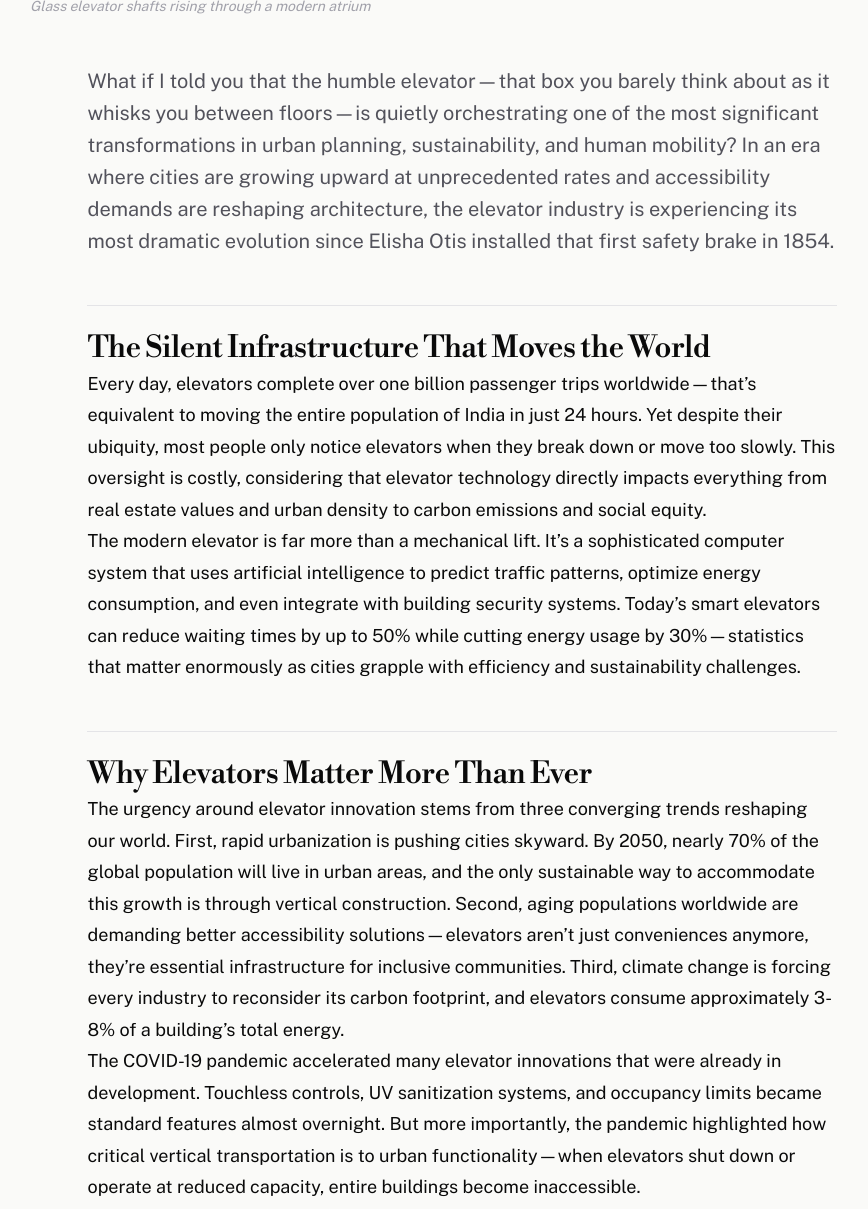
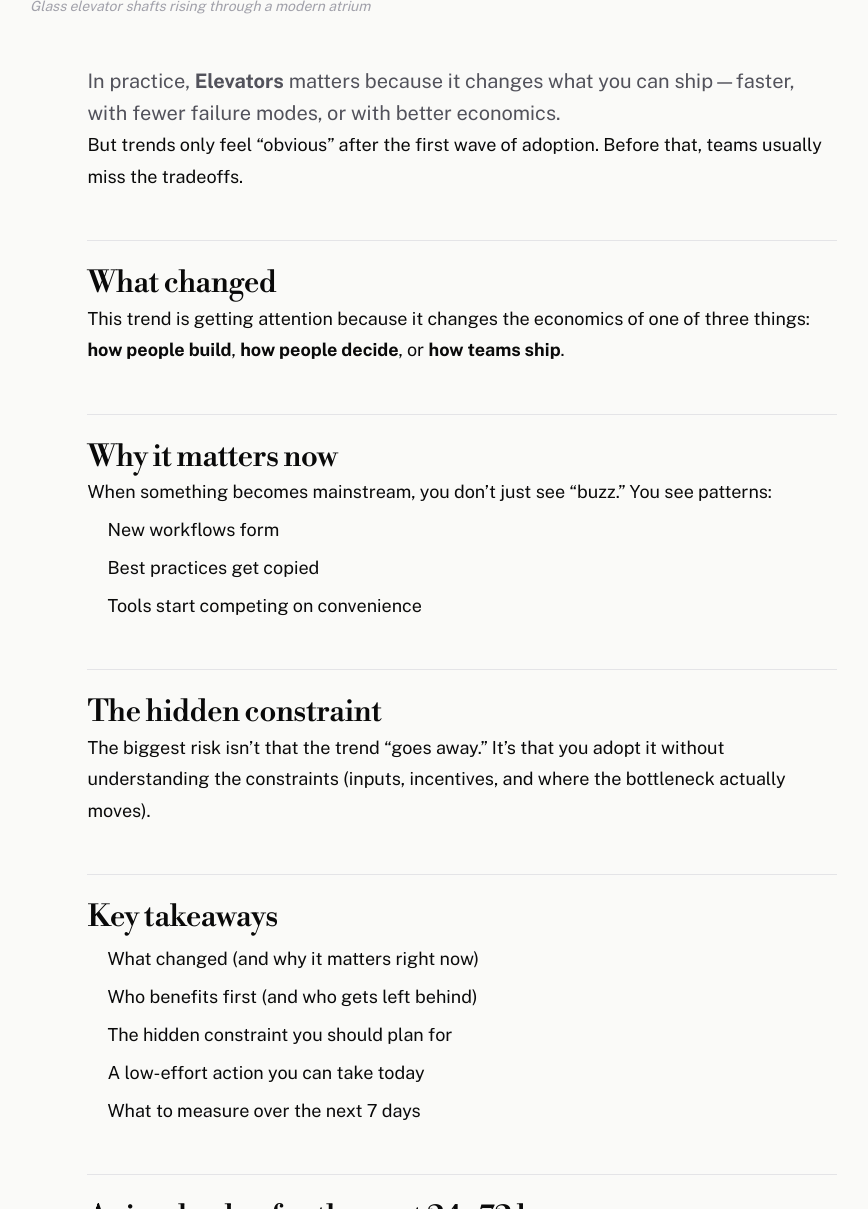
Before and after one commit to zheeno/jists, a Jekyll site: the page built from _posts/2026-08-01-elevators.md, in a window 1280 px wide and 1400 px high, scrolled down 617 px, cut to the strip 191-1400 px from the top of the window. Shown: the whole strip, without its empty margins (178-1046 px from the left). Built offline with Jekyll 4.4.1, drawn with Linux system fonts in a browser that asks for light colours; nearby versions of some CDN libraries; some of the changed text lies outside the part shown.

Commit message:
Update _posts/2026-08-01-elevators.md

```diff
--- a/_posts/2026-08-01-elevators.md
+++ b/_posts/2026-08-01-elevators.md
@@ -5,71 +5,57 @@
 source: hackernews
 category: Infrastructure
 author: Efezino Ukpowe
-readTime: 5 min read
+readTime: 2 min read
 feedUrl: 2026/08/01/elevators.html
 imageUrl: https://images.unsplash.com/photo-1486406146926-c627a92ad1ab?auto=format&fit=crop&w=1600&q=80
 imageAlt: "Glass elevator shafts rising through a modern atrium"
 ---
 
-What if I told you that the humble elevator—that box you barely think about as it whisks you between floors—is quietly orchestrating one of the most significant transformations in urban planning, sustainability, and human mobility? In an era where cities are growing upward at unprecedented rates and accessibility demands are reshaping architecture, the elevator industry is experiencing its most dramatic evolution since Elisha Otis installed that first safety brake in 1854.
+In practice, **Elevators** matters because it changes what you can ship—faster, with fewer failure modes, or with better economics.
 
-<h2 class="editorial-h2" id="the-silent-infrastructure-that-moves-the-world">The Silent Infrastructure That Moves the World</h2>
+But trends only feel “obvious” after the first wave of adoption. Before that, teams usually miss the tradeoffs.
 
-Every day, elevators complete over one billion passenger trips worldwide—that's equivalent to moving the entire population of India in just 24 hours. Yet despite their ubiquity, most people only notice elevators when they break down or move too slowly. This oversight is costly, considering that elevator technology directly impacts everything from real estate values and urban density to carbon emissions and social equity.
+<h2 class="editorial-h2" id="what-changed">What changed</h2>
 
-The modern elevator is far more than a mechanical lift. It's a sophisticated computer system that uses artificial intelligence to predict traffic patterns, optimize energy consumption, and even integrate with building security systems. Today's smart elevators can reduce waiting times by up to 50% while cutting energy usage by 30%—statistics that matter enormously as cities grapple with efficiency and sustainability challenges.
+This trend is getting attention because it changes the economics of one of three things: **how people build**, **how people decide**, or **how teams ship**.
 
-<h2 class="editorial-h2" id="why-elevators-matter-more-than-ever">Why Elevators Matter More Than Ever</h2>
+<h2 class="editorial-h2" id="why-it-matters-now">Why it matters now</h2>
 
-The urgency around elevator innovation stems from three converging trends reshaping our world. First, rapid urbanization is pushing cities skyward. By 2050, nearly 70% of the global population will live in urban areas, and the only sustainable way to accommodate this growth is through vertical construction. Second, aging populations worldwide are demanding better accessibility solutions—elevators aren't just conveniences anymore, they're essential infrastructure for inclusive communities. Third, climate change is forcing every industry to reconsider its carbon footprint, and elevators consume approximately 3-8% of a building's total energy.
+When something becomes mainstream, you don’t just see “buzz.” You see patterns:
+- New workflows form
+- Best practices get copied
+- Tools start competing on convenience
 
-The COVID-19 pandemic accelerated many elevator innovations that were already in development. Touchless controls, UV sanitization systems, and occupancy limits became standard features almost overnight. But more importantly, the pandemic highlighted how critical vertical transportation is to urban functionality—when elevators shut down or operate at reduced capacity, entire buildings become inaccessible.
+<h2 class="editorial-h2" id="the-hidden-constraint">The hidden constraint</h2>
 
-<h2 class="editorial-h2" id="who-should-pay-attention">Who Should Pay Attention</h2>
+The biggest risk isn’t that the trend “goes away.” It’s that you adopt it without understanding the constraints (inputs, incentives, and where the bottleneck actually moves).
 
-Property developers and building managers should be watching elevator trends closely, as these systems directly impact tenant satisfaction, operational costs, and regulatory compliance. A building with outdated elevators can see property values drop by 10-15%, while modern, efficient systems can command premium rents.
+<h2 class="editorial-h2" id="key-takeaways">Key takeaways</h2>
 
-Urban planners and city officials need to understand elevator technology because it fundamentally shapes what's possible in terms of building height, density, and accessibility. Cities like New York and Singapore are already incorporating elevator capacity into zoning decisions and transit planning.
+- What changed (and why it matters right now)
+- Who benefits first (and who gets left behind)
+- The hidden constraint you should plan for
+- A low-effort action you can take today
+- What to measure over the next 7 days
 
-Sustainability professionals should recognize that elevator efficiency is becoming a crucial component of green building certifications. The latest regenerative elevator systems can actually feed energy back into the building grid, turning vertical transportation into a net energy contributor rather than a drain.
+<h2 class="editorial-h2" id="a-simple-plan-for-the-next-24-72-hours">A simple plan for the next 24–72 hours</h2>
 
-Even everyday citizens should care about elevator innovation. As populations age and cities densify, elevator access increasingly determines where people can live, work, and visit. The difference between a 30-second elevator ride and a 3-minute wait might seem trivial, but multiply that across dozens of daily trips, and it represents hours of lost productivity and quality of life.
+1) Pick one real workflow you currently do manually.
+2) Run a small experiment using the trend idea for one deliverable.
+3) Capture before/after results (time, cost, quality, or risk).
+4) Decide whether this earns a permanent slot in your stack.
 
-<h2 class="editorial-h2" id="the-technology-revolution-in-motion">The Technology Revolution in Motion</h2>
+<h2 class="editorial-h2" id="sponsor-spotlight-paid-partnership">Sponsor Spotlight (Paid Partnership)</h2>
 
-Modern elevator systems are incorporating technologies that would have seemed like science fiction just a decade ago. Machine learning algorithms analyze traffic patterns to predict demand and position cars optimally. Some systems can even integrate with smartphone apps, allowing users to call elevators before they reach the building and specify their destination floor.
+Want your product/service featured in my newsletter? I include one sponsor section per issue when it fits the editorial topic—always contextual, always transparent.
 
-Rope-free elevator systems, using magnetic levitation technology similar to high-speed trains, are eliminating the height restrictions that have traditionally limited skyscraper design. These systems can move both vertically and horizontally, opening up entirely new architectural possibilities.
+<h3 class="editorial-h3" id="suggested-fit-for-this-issue">Suggested fit for this issue</h3>
+- Newsletter & Creator Tools
+- SEO & Growth
+- Privacy & Security Tools
 
-Energy recovery systems are transforming elevators from energy consumers into energy generators. When a heavy car goes down or a light car goes up, these systems capture the excess energy and feed it back into the building's electrical grid. Some installations report energy savings of up to 75% compared to conventional systems.
-
-<h2 class="editorial-h2" id="key-takeaways">Key Takeaways</h2>
-
-• **Smart elevators reduce wait times by up to 50%** through AI-powered traffic prediction and optimization, significantly improving building efficiency and user experience.
-
-• **Energy-efficient elevator systems can cut building energy consumption by 30%** and even generate power through regenerative braking technology, making them crucial for sustainable building design.
-
-• **Touchless and health-focused features are now standard**, including UV sanitization, air purification, and smartphone integration, reshaping user expectations permanently.
-
-• **Rope-free magnetic levitation elevators eliminate height restrictions** and enable horizontal movement, revolutionizing skyscraper design and urban architecture possibilities.
-
-• **Elevator quality directly impacts property values by 10-15%**, making modern vertical transportation systems essential investments for building owners and developers.
+**Disclosure:** I only feature sponsors that genuinely fit the editorial topic.
 
 ---
 
-<h2 class="editorial-h2" id="sponsor-spotlight-paid-partnership">Sponsor Spotlight (Paid Partnership)</h2>
-
-This week's deep dive into elevator innovation is brought to you by our valued sponsors who are at the forefront of vertical transportation technology:
-
-**Suggested Sponsor Categories:**
-- Elevator manufacturing companies and vertical transportation solution providers
-- Smart building technology firms and IoT integration specialists
-- Sustainable building materials and green construction companies
-- Commercial real estate development and property management firms
-- Building automation systems and energy efficiency consultants
-
-*Disclosure: I only feature sponsors that genuinely fit the editorial topic.*
-
----
-
-The elevator industry's transformation reflects broader changes in how we think about urban infrastructure, sustainability, and human mobility. As cities continue to grow upward and technology continues to advance, the humble elevator will play an increasingly central role in shaping the spaces where we live, work, and connect. The question isn't whether elevator innovation will continue—it's whether we'll be prepared for the vertical cities it makes possible.
+**P.S.** If you tell me your use-case (founder, marketer, engineer, student), I’ll suggest a tighter tool stack for your workflow (sponsor-free recommendations when possible).
```
